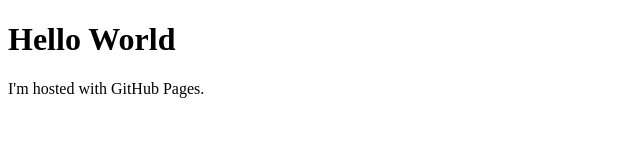
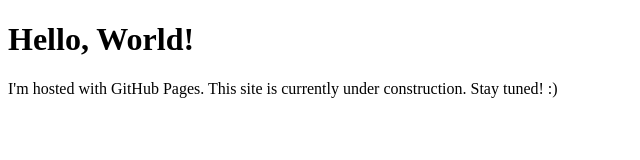
Before and after one commit to shorewind/shorewind.github.io, a plain HTML site: page index.html in a window 1280 px wide. Shown: the whole page, without its empty margins (0-640 px from the left). Drawn offline with Linux system fonts and the light colour scheme.

Commit message:
Placeholder status message

```diff
--- a/index.html
+++ b/index.html
@@ -1,7 +1,7 @@
 <!DOCTYPE html>
 <html>
 <body>
-<h1>Hello World</h1>
-<p>I'm hosted with GitHub Pages.</p>
+<h1>Hello, World!</h1>
+<p>I'm hosted with GitHub Pages. This site is currently under construction. Stay tuned! :)</p>
 </body>
 </html>
```
